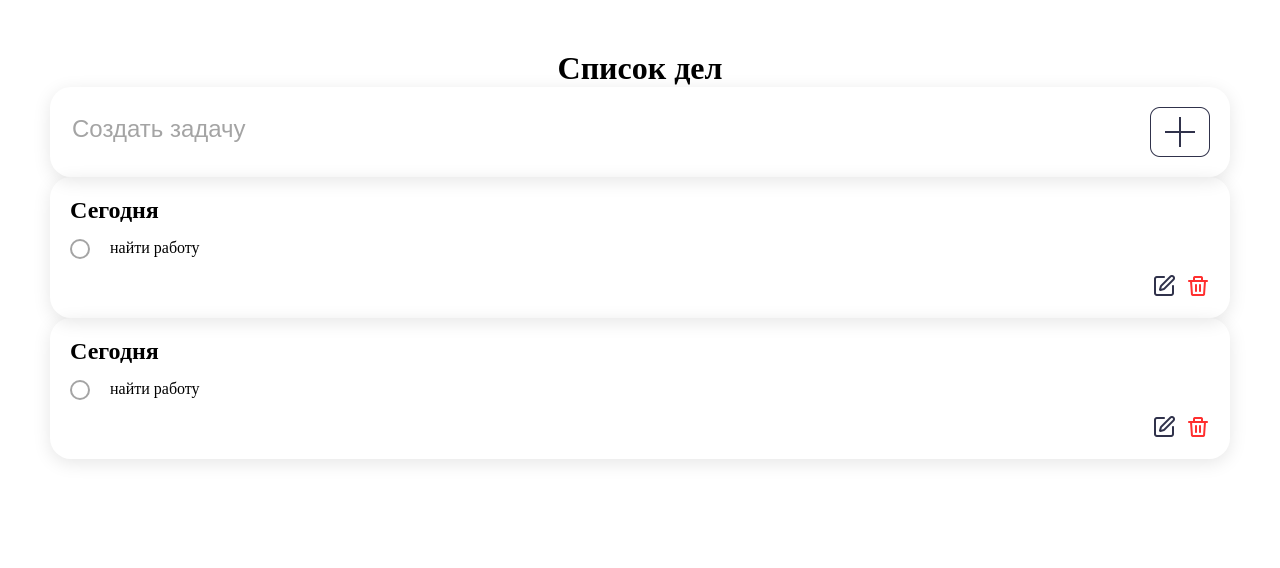
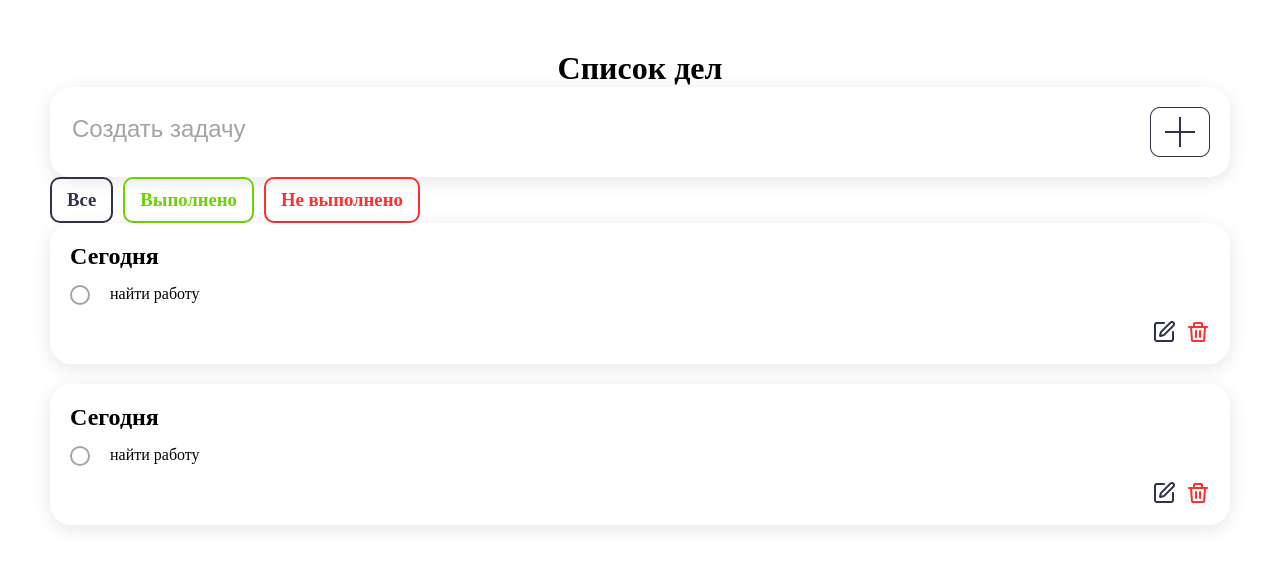
Before and after one commit to easuck/FERMA-test-task, a React (Vite) app: page / in a window 1280 px wide. Shown: the top 568 px of the page. Built offline with nearby package versions, Linux system fonts and the light colour scheme.

Commit message:
feat: added tag chips

```diff
--- a/src/App.tsx
+++ b/src/App.tsx
@@ -1,14 +1,24 @@
 import './App.scss'
 import TaskBar from "./components/TaskBar/TaskBar.tsx";
 import Task from "./components/Task/Task.tsx";
+import TaskList from "./components/TaskList/TaskList.tsx";
+import TagBar from "./components/TagBar/TagBar.tsx";
+import TagChip, {TagType} from "./components/TagChip/TagChip.tsx";
 
 const App = () => {
     return (
         <div className='mainPage'>
             <h1>Список дел</h1>
             <TaskBar/>
-            <Task text='найти работу'/>
-            <Task text='найти работу'/>
+            <TagBar>
+                <TagChip name={TagType.ALL}/>
+                <TagChip name={TagType.COMPLETE}/>
+                <TagChip name={TagType.INCOMPLETE}/>
+            </TagBar>
+            <TaskList>
+                <Task text='найти работу'/>
+                <Task text='найти работу'/>
+            </TaskList>
         </div>
     );
 };
--- /dev/null
+++ b/src/components/TagBar/TagBar.scss
@@ -0,0 +1,5 @@
+.TagBar{
+  display: flex;
+  gap: 10px;
+  align-self: flex-start;
+}
--- /dev/null
+++ b/src/components/TagBar/TagBar.tsx
@@ -0,0 +1,11 @@
+import './TagBar.scss'
+
+const TagBar = ({children}) => {
+    return (
+        <div className='TagBar'>
+            {children}
+        </div>
+    );
+};
+
+export default TagBar;
--- /dev/null
+++ b/src/components/TagChip/TagChip.scss
@@ -0,0 +1,28 @@
+.TagChip{
+  border-radius: 10px;
+  padding: 10px 15px;
+  cursor: pointer;
+  &_all{
+    color: var(--default);
+    border: 2px solid var(--default);
+    &:hover{
+      color: #FFF;
+      background: var(--default-secondary);
+    }
+
+  }
+  &_complete{
+    color: var(--active);
+    border: 2px solid var(--active);
+    &:hover{
+      background: var(--active-secondary);
+    }
+  }
+  &_incomplete{
+    color: var(--delete);
+    border: 2px solid var(--delete);
+    &:hover{
+      background: var(--delete-secondary);
+    }
+  }
+}
--- /dev/null
+++ b/src/components/TagChip/TagChip.tsx
@@ -0,0 +1,27 @@
+import './TagChip.scss'
+
+
+export enum TagType{
+    'ALL' = 'Все',
+    'COMPLETE' = 'Выполнено',
+    'INCOMPLETE' = 'Не выполнено'
+}
+type Props = {
+    name: TagType;
+}
+
+const tagStyles = {
+    'Все': 'TagChip_all',
+    'Выполнено': 'TagChip_complete',
+    'Не выполнено': 'TagChip_incomplete'
+}
+
+const TagChip = ({name}: Props) => {
+    return (
+        <div className={`TagChip ${tagStyles[name]}`}>
+            <h3>{name}</h3>
+        </div>
+    );
+};
+
+export default TagChip;
--- /dev/null
+++ b/src/components/TaskList/TaskList.scss
@@ -0,0 +1,6 @@
+.TaskList{
+  display: flex;
+  flex-direction: column;
+  gap: 20px;
+  width: 100%;
+}
--- /dev/null
+++ b/src/components/TaskList/TaskList.tsx
@@ -0,0 +1,11 @@
+import './TaskList.scss'
+
+const TaskList = ({children}) => {
+    return (
+        <div className='TaskList'>
+            {children}
+        </div>
+    );
+};
+
+export default TaskList;
--- a/src/index.scss
+++ b/src/index.scss
@@ -5,3 +5,11 @@
 html{
   min-height: 100vh;
 }
+:root{
+  --default: #30324B;
+  --active: #6AD400;
+  --delete: #FF2F2F;
+  --default-secondary: #575A84;
+  --active-secondary: #CEFF9D;
+  --delete-secondary: #FFB8B8;
+}
```
